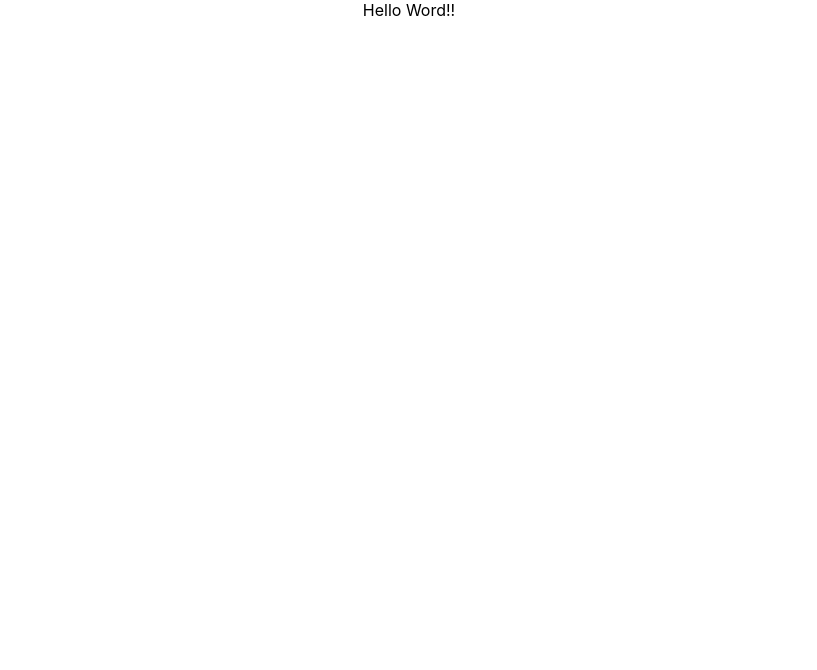
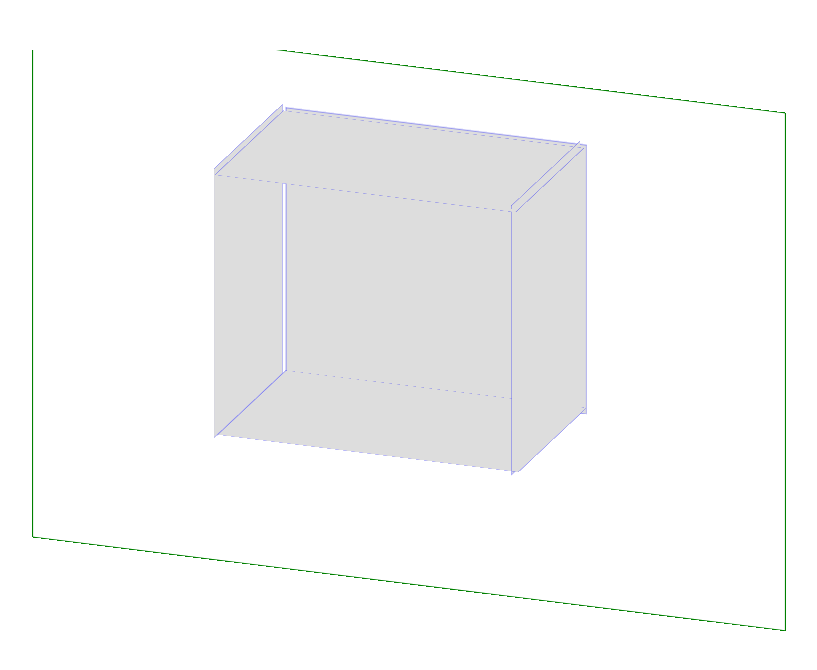
Before and after one commit to born-kes/furniture-model3d-reactjs, a React (Create React App) app: page / in a window 1280 px wide. Shown: the top 670 px of the page, without its empty margins (231-1048 px from the left). Built offline with nearby package versions, Linux system fonts and the light colour scheme.

Commit message:
rewriting the model to react
First test Project in branch Demo-0.1 and Demo-0.2

```diff
--- a/public/index.html
+++ b/public/index.html
@@ -4,10 +4,12 @@
     <meta charset="utf-8" />
     <meta name="viewport" content="width=device-width, initial-scale=1" />
     <meta name="theme-color" content="#000000" />
-    <title>3D model furnicate</title>
+    <meta http-equiv="X-UA-Compatible" content="IE=edge" />
+    <title>3D model furniture</title>
+
   </head>
   <body>
     <noscript>You need to enable JavaScript to run this app.</noscript>
-    <div id="root"></div>
+    <div id="view_model" title="drew3d"></div>
   </body>
 </html>
--- a/src/App.css
+++ b/src/App.css
@@ -1,38 +1,60 @@
-.App {
-  text-align: center;
+
+#model3d{
+  position: absolute;
+  margin: 0;
+  height: 550px;
+  width: 800px;
+  -webkit-transform-style: preserve-3d;
+  -webkit-transform: rotateX(0deg) rotateY(0deg);
+  transform-style: preserve-3d;
+  transform: rotateX(0deg) rotateY(0deg);
+  outline: 1px solid green;
 }
 
-.App-logo {
-  height: 40vmin;
-  pointer-events: none;
+.furniture {
+  position: absolute;
+  -webkit-transform: scale3D(0.4,0.4,0.4) translate3d(-200px, -100px,-250px);
+  -webkit-transform-style: preserve-3d;
+  -webkit-transform-origin: bottom left;
+  transform: scale3D(0.4,0.4,0.4) translate3d(-200px, -100px,-250px);
+  transform-style: preserve-3d;
+  transform-origin: bottom left;
+  /* outline: 1px solid blue; */
+  bottom: 0px;
+  left: 50%;
 }
-
-@media (prefers-reduced-motion: no-preference) {
-  .App-logo {
-    animation: App-logo-spin infinite 20s linear;
-  }
+.furniture {
+  bottom: initial;
+  top: 0;
+  transform-origin: left top 0;
+  -webkit-transform-origin: top left;
 }
-
-.App-header {
-  background-color: #282c34;
-  min-height: 100vh;
-  display: flex;
-  flex-direction: column;
-  align-items: center;
-  justify-content: center;
-  font-size: calc(10px + 2vmin);
-  color: white;
+.furniture {
+  bottom: 0;
+  left: 50%;
+  position: absolute;
+  transform: scale3d(0.4, 0.4, 0.4) translate3d(-200px, -100px, -250px);
+  /*transform-origin: left bottom 0;*/
+  transform-style: preserve-3d;
 }
-
-.App-link {
-  color: #61dafb;
+figure, .formatka{
+  /*background-image: url("../download.png");*/
+  background-color: #ddd;
+  /*border: 1px solid;*/
 }
-
-@keyframes App-logo-spin {
-  from {
-    transform: rotate(0deg);
-  }
-  to {
-    transform: rotate(360deg);
-  }
+.formatka {
+  position: absolute;
+  outline: 1px solid blue;
+  -webkit-transform-style: preserve-3d;
+  -webkit-transform-origin: 0 0;
+  transform-style: preserve-3d;
+  transform-origin: 0 0;
+  /*background-color: #fff;*/
+  background-repeat: repeat;
+  pointer-events: initial;
+  background-size: 900px 900px;
+  /* backface-visibility: hidden; */
 }
+#grupa-wieniec {
+  transform-style: preserve-3d;
+}
--- a/src/App.js
+++ b/src/App.js
@@ -1,11 +1,128 @@
 import './App.css';
 
 function Aspp() {
+    const dimensions = {
+        x: '800',
+        y: '716',
+        z: '500',
+    };
+    dimensions.model = {
+        width: `${dimensions.x}px`,
+        height: `${dimensions.y}px`,
+    }
+    dimensions.wall = {
+        width: `${dimensions.z}px`,
+        height: `${dimensions.y}px`,
+    }
+    dimensions.capture = {
+        width: `${dimensions.x}px`,
+        height: `${dimensions.z}px`,
+    }
+    const style = {
+
+        model3d: {
+            transform: 'rotateX(-20deg) rotateY(-20deg)',
+            transition: 'all 1s ease-in-out'
+        },
+        furniture:{
+            width: `${dimensions.x}px`,
+            height: `${dimensions.y}px`,
+            transform: 'scale3d(0.4, 0.4, 0.4) translate3d(-400px, 200px, -150px)'
+        },
+        group:{
+            door: {
+                display: 'none',
+                transform: 'translateZ(300px)'
+            },
+            door_handle: {
+                width: '10px',
+                height: '100px',
+                backgroundColor: 'red',
+                transform: 'translate3d(200px,350px,30px)',
+             // left: '200px;',
+             // top: '350px',
+            border: '1px solid'
+            },
+
+            sidewall:{
+                left:{
+                    ...dimensions.wall,
+                    transform: `translate3d(9px, 0px, ${dimensions.z}px) rotateX(0deg) rotateY(90deg)`
+                },
+                right:{
+                    ...dimensions.wall,
+                    transform: `translate3d(${dimensions.x}px, 0px, ${dimensions.z}px) rotateX(0deg) rotateY(90deg)`
+                },
+                back: {
+                    ...dimensions.model,
+                    transform: `translate3d(18px, 8px, 19px) rotateX(0deg) rotateY(0deg)`
+                },
+                front: {
+                    right: {
+                        position: 'absolute'
+                    }
+                },
+                capture: {
+                    top: {
+                        ...dimensions.capture,
+                        transform: `translate3d(18px, 9px, 20px) rotateX(90deg) rotateY(0deg)`
+                    },
+                    bottom: {
+                        ...dimensions.capture,
+                        transform: 'translate3d(18px, 707px, 0px) rotateX(90deg) rotateY(0deg)'
+                    }
+                }
+            },
+            shelves: {
+                display: 'none'
+            }
+        }
+    }
   return (
-    <div className="App">
-	Hello Word!!
+      <div>
+          <nav></nav>
+          <div  id="model3d" title="scene3d" style={style.model3d}>
+              <div id="furniture" className="furniture" style={style.furniture}>
+                  <div id="grupa-drzwi" className="f_front lt-front"
+                       style={style.group.door}>
+                      <div id="formatka-front-L" className="formatka front one" data-open="false" title="front Lewy">
+                          <figure className="klamka" style={style.group.door_handle}></figure>
+                      </div>
+                      <div id="formatka-front-P" className="formatka front two" data-open="false " title="front Prawy"
+                           style={style.group.sidewall.front.right}>
+                          <figure className="klamka" style={style.group.door_handle}></figure>
+                      </div>
+                  </div>
+                  <div id="formatka-bok-l"
+                       className="formatka korpus"
+                       title="Bok Lewy"
+                       style={{...style.group.sidewall.left, ...style.dimensions}}
+                  ></div>
+                  <div id="formatka-bok-p" className="formatka korpus" title="Bok Prawy" style={style.group.sidewall.right}></div>
 
-    </div>
+                  <div className="grupa plecy_g lt-back" rel="plecy_g">
+                      <div id="formatka-plecy" className="formatka plecy" title="Plecy" style={style.group.sidewall.back} ></div>
+                  </div>
+                  <div id="grupa-wieniec">
+                      <div id="formatka-wieniec-dolny" className="formatka korpus wieniec" title="Wieniec dolny"
+                           style={style.group.sidewall.capture.bottom}></div>
+                      <div id="formatka-wieniec-gorny" className="formatka korpus wieniec" title="Wieniec górny"
+                           style={style.group.sidewall.capture.top}></div>
+                  </div>
+                  <div id="grupa-polka" style={style.group.shelves}>
+                      <div id="formatka-polka-0" className="formatka korpus polka" title="Półka 1"></div>
+                      <div id="formatka-polka-1" className="formatka korpus polka" title="Półka 2"></div>
+                      <div id="formatka-polka-2" className="formatka korpus polka" title="Półka 3"></div>
+                      <div id="formatka-polka-3" className="formatka korpus polka" title="Półka 4"></div>
+                      <div id="formatka-polka-4" className="formatka korpus polka" title="Półka 5"></div>
+                      <div id="formatka-polka-5" className="formatka korpus polka" title="Półka 6"></div>
+
+                  </div>
+              </div>
+
+          </div>
+
+      </div>
   );
 }
 
--- a/src/index.css
+++ b/src/index.css
@@ -11,3 +11,28 @@ code {
   font-family: source-code-pro, Menlo, Monaco, Consolas, 'Courier New',
     monospace;
 }
+#view_model {
+  margin-left: auto;
+  margin-right: auto;
+  top: 50px;
+}
+#view_model{
+  height: 650px;
+  perspective: 1200px;
+  position: relative;
+  transform-style: preserve-3d;
+  width: 800px;
+}
+#view_model {
+  -webkit-perspective: 1200px;
+  -webkit-perspective-origin: 50% 50%;
+  -webkit-transform-style: preserve-3d;
+  perspective: 1200px;
+  perspective-origin: 50% 50%;
+  transform-style: preserve-3d;
+  position: relative;
+  width: 800px;
+  height: 650px;
+  overflow: hidden;
+  -webkit-transition: -webkit-perspective 2s linear;
+}
--- a/src/index.js
+++ b/src/index.js
@@ -2,17 +2,11 @@ import React from 'react';
 import ReactDOM from 'react-dom';
 import './index.css';
 import App from './App';
-import reportWebVitals from './reportWebVitals';
 
 
 ReactDOM.render(
   <React.StrictMode>
     <App />
   </React.StrictMode>,
-  document.getElementById('root')
+  document.getElementById('view_model')
 );
-
-// If you want to start measuring performance in your app, pass a function
-// to log results (for example: reportWebVitals(console.log))
-// or send to an analytics endpoint. Learn more: https://bit.ly/CRA-vitals
-reportWebVitals();
--- a/src/reportWebVitals.js
+++ /dev/null
@@ -1,13 +0,0 @@
-const reportWebVitals = onPerfEntry => {
-  if (onPerfEntry && onPerfEntry instanceof Function) {
-    import('web-vitals').then(({ getCLS, getFID, getFCP, getLCP, getTTFB }) => {
-      getCLS(onPerfEntry);
-      getFID(onPerfEntry);
-      getFCP(onPerfEntry);
-      getLCP(onPerfEntry);
-      getTTFB(onPerfEntry);
-    });
-  }
-};
-
-export default reportWebVitals;
```
Also changed, not shown: src/components/formatka/index.js (added, +31 -0 lines), src/setupTests.js (deleted, +0 -5 lines), src/components/formatka/index.css (added).
